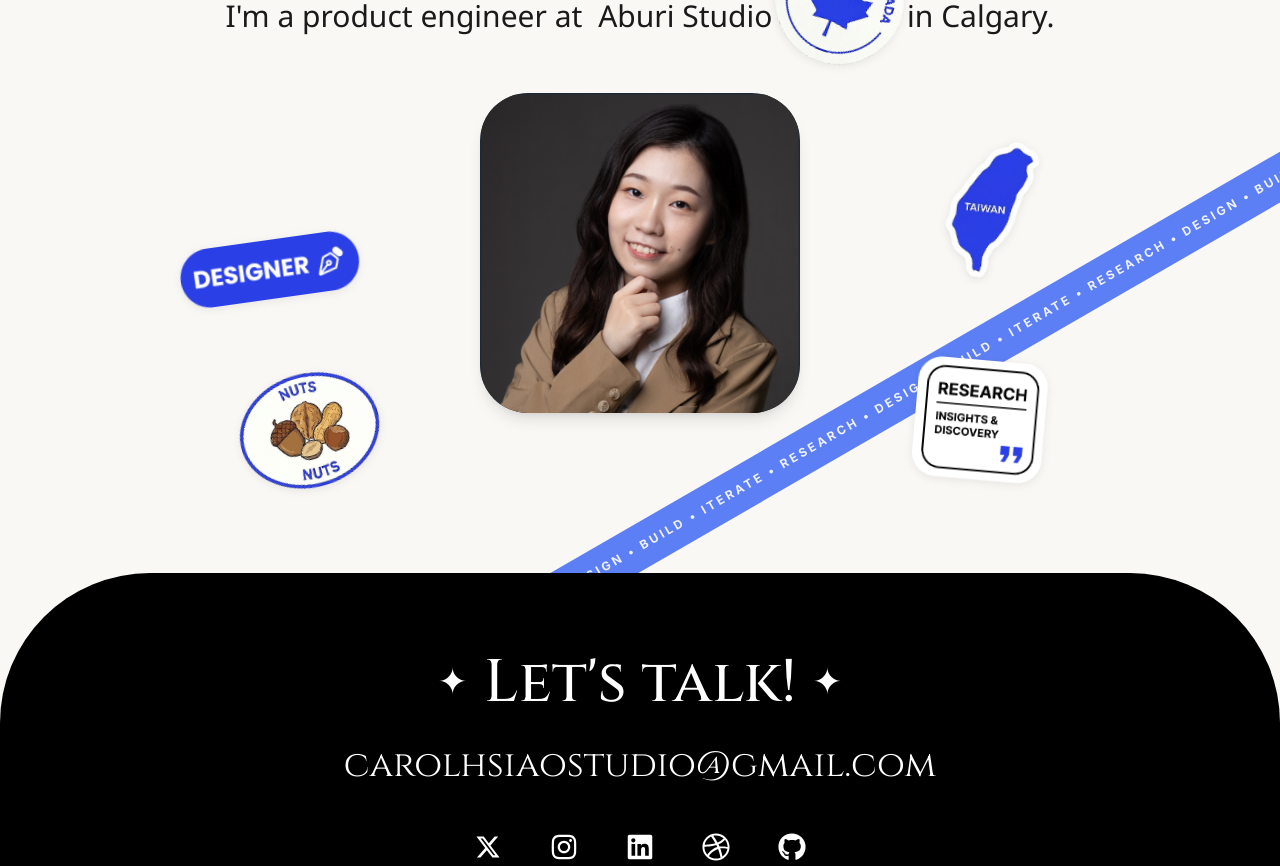
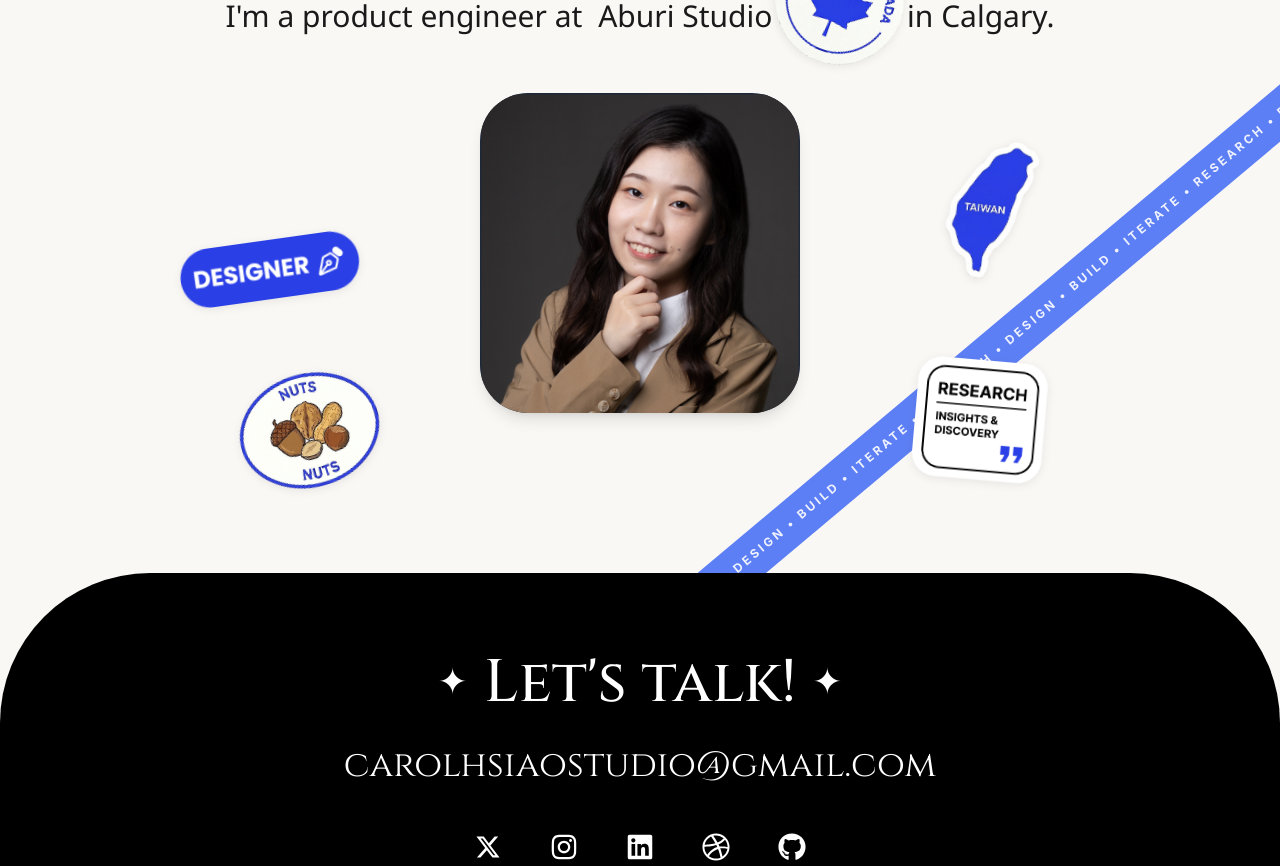
Before and after one commit to carolhsiaoo/Portfolio-planets, a Next.js app: page / in a window 1280 px wide. Shown: the part 3260-4126 px from the top of the page. Built offline with nearby package versions, Linux system fonts and the light colour scheme; no server answers.

Commit message:
Refactor Footer component to adjust corner rounding for improved design consistency across screen sizes. Update GlassSticker component to enhance drag functionality and image rendering. Modify WashiTape component to reposition and rotate for better visual alignment.

```diff
--- a/components/Footer.tsx
+++ b/components/Footer.tsx
@@ -4,7 +4,7 @@ import { FaInstagram, FaLinkedin, FaDribbble, FaGithub } from 'react-icons/fa';
 
 const Footer = memo(function Footer() {
   return (
-    <footer id="contact" className="py-20 mt-0 bg-black text-white rounded-tl-[150px] rounded-tr-[150px]">
+    <footer id="contact" className="py-20 mt-0 bg-black text-white rounded-tl-[60px] rounded-tr-[60px] sm:rounded-tl-[100px] sm:rounded-tr-[100px] md:rounded-tl-[150px] md:rounded-tr-[150px]">
       <div className="max-w-7xl mx-auto px-4 sm:px-6 md:px-8">
         {/* Let's talk section */}
         <div className="text-center mb-12">
--- a/components/GlassSticker.tsx
+++ b/components/GlassSticker.tsx
@@ -32,14 +32,7 @@ const GlassSticker = ({
   const initialY = `calc(50% + ${y}px - ${height / 2}px)`;
 
   return (
-    <motion.div
-      drag
-      dragConstraints={constraintsRef}
-      dragMomentum={false}
-      dragElastic={0.2}
-      whileHover={{ scale: 1.1, zIndex: 100 }}
-      whileDrag={{ scale: 1.2, cursor: "grabbing", zIndex: 100 }}
-      initial={{ rotate }}
+    <div
       style={{
         position: "absolute",
         left: initialX,
@@ -47,11 +40,22 @@ const GlassSticker = ({
         zIndex: 50,
         width: `${width}px`,
         height: `${height}px`,
-        cursor: "grab",
-        rotate: rotate
+        transform: `rotate(${rotate}deg)`,
       }}
     >
-      {/* Sticker image with colored glow */}
+      <motion.div
+        drag
+        dragConstraints={constraintsRef}
+        dragMomentum={false}
+        dragElastic={0.2}
+        whileHover={{ scale: 1.1 }}
+        whileTap={{ scale: 1.15 }}
+        style={{
+          width: "100%",
+          height: "100%",
+          cursor: "grab",
+        }}
+      >
         <img
           src={image}
           alt="sticker"
@@ -61,11 +65,12 @@ const GlassSticker = ({
             objectFit: "contain",
             filter: `drop-shadow(0 2px 4px rgba(0,0,0,0.08))`,
             pointerEvents: "none",
-          userSelect: "none"
+            userSelect: "none",
           }}
           draggable={false}
         />
       </motion.div>
+    </div>
   );
 };
 
--- a/components/WashiTape.tsx
+++ b/components/WashiTape.tsx
@@ -51,11 +51,11 @@ const WashiTape = () => {
         className="absolute"
         style={{
           top: "90%",
-          left: "40%",
+          left: "50%",
           width: "120%",
           height: "44px",
           background: "rgba(59, 100, 246, 0.82)",
-          transform: "rotate(-30deg)",
+          transform: "rotate(-40deg)",
           transformOrigin: "left center",
           display: "flex",
           alignItems: "center",
```
Lines whose indentation alone changed are shown as unchanged.
